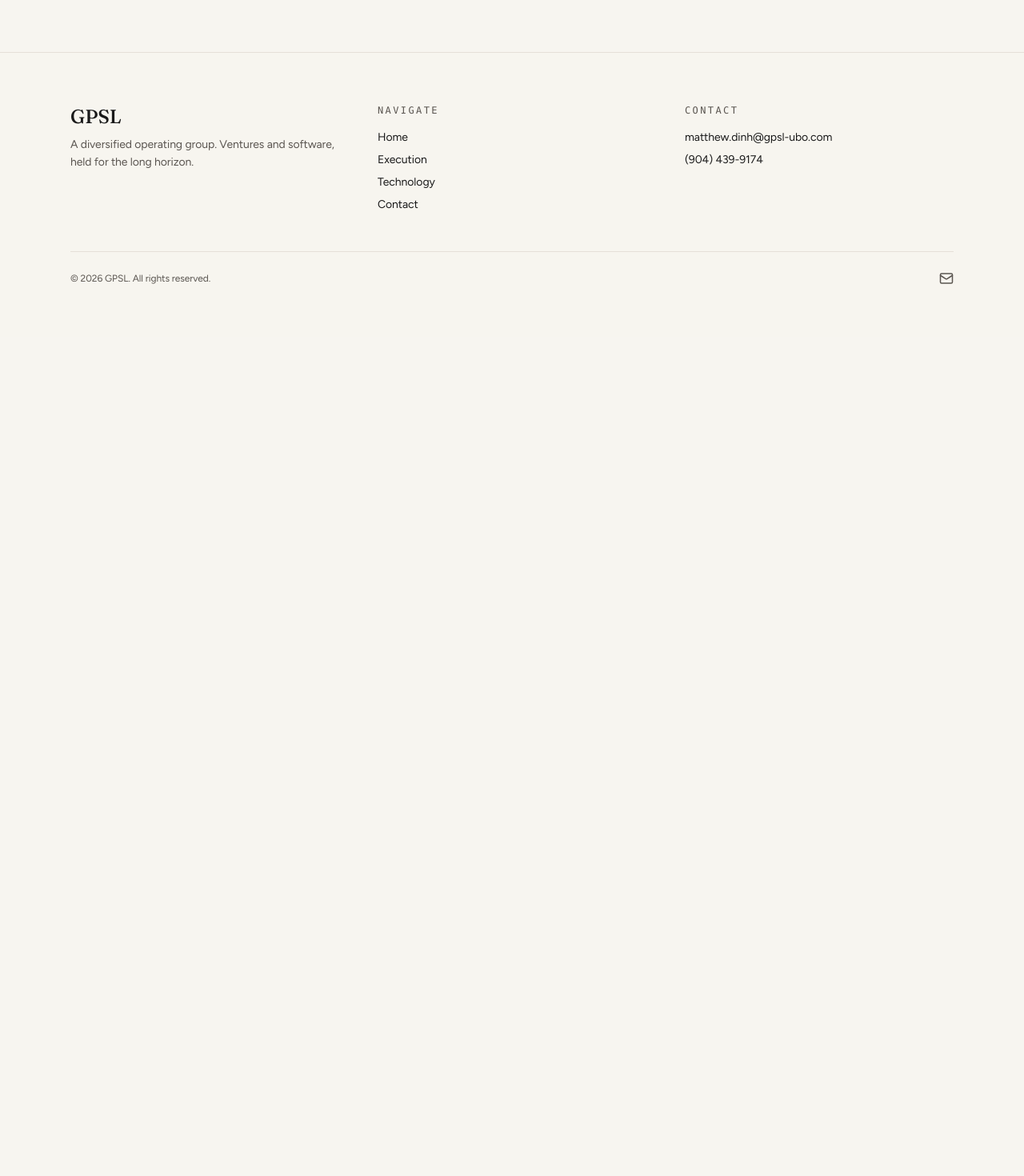
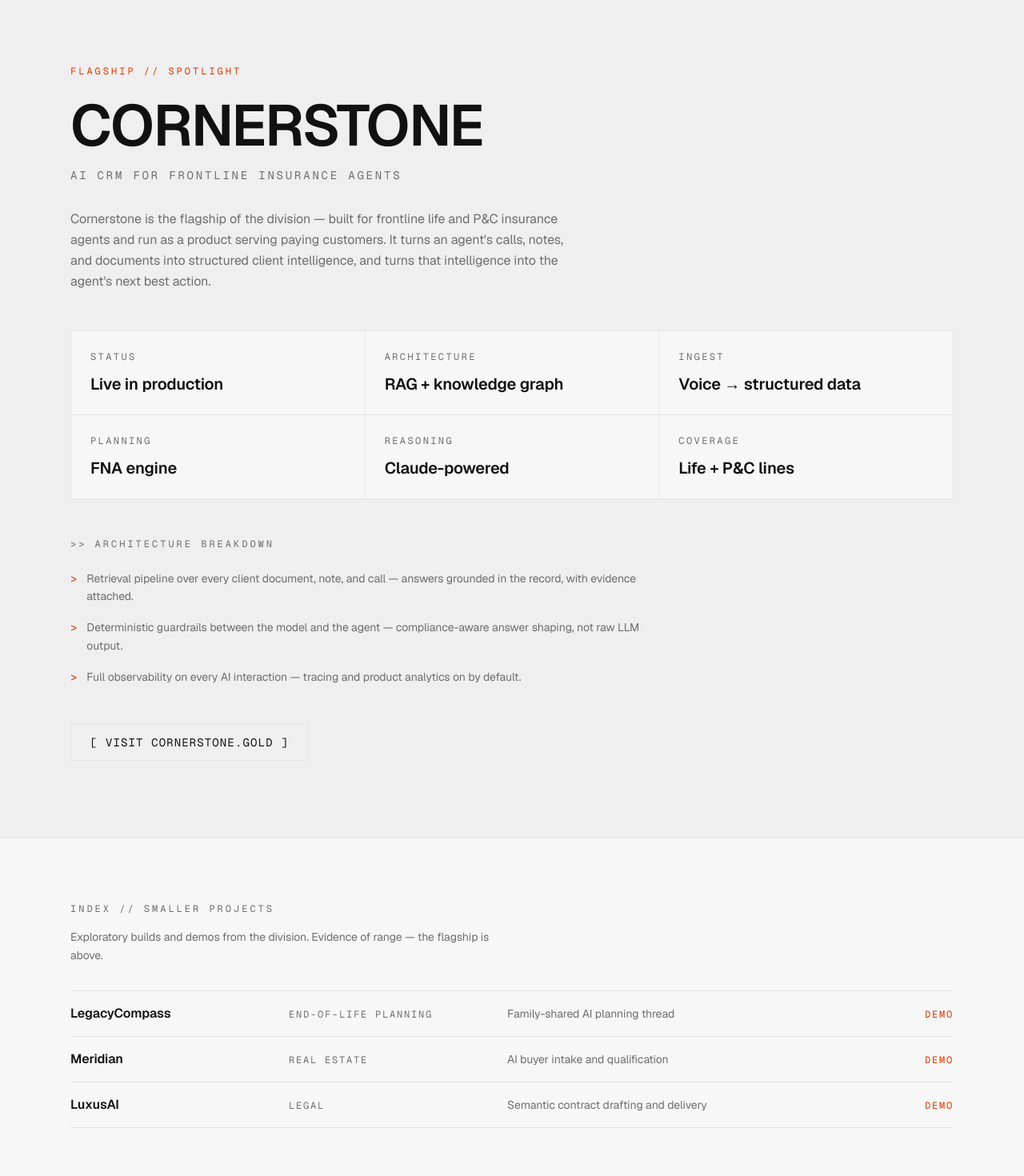
Before and after one commit to mattydinh/gpsl-technology, a Next.js app: page /technology in a window 1280 px wide. Shown: the part 1360-2830 px from the top of the page at 80% size. Before the commit the page ends 1781 px from the top, so only its background shows below. Built offline with nearby package versions, Linux system fonts and the light colour scheme.

Commit message:
feat(technology): Cornerstone flagship spotlight and demoted projects index

```diff
--- a/src/app/technology/page.tsx
+++ b/src/app/technology/page.tsx
@@ -114,6 +114,135 @@
           </div>
         </div>
       </section>
+
+      {/* 3. Flagship spotlight — Cornerstone */}
+      <section id="cornerstone" className="border-b border-tech-line bg-tech-panel">
+        <div className="mx-auto max-w-6xl px-6 py-24">
+          <p className="font-mono text-xs uppercase tracking-[0.25em] text-tech-accent">
+            Flagship // Spotlight
+          </p>
+          <h2 className="mt-6 font-display text-5xl font-semibold uppercase tracking-[-0.03em] text-tech-ink sm:text-6xl md:text-7xl">
+            Cornerstone
+          </h2>
+          <p className="mt-4 font-mono text-sm uppercase tracking-[0.2em] text-tech-muted">
+            AI CRM for frontline insurance agents
+          </p>
+          <p className="mt-8 max-w-[60ch] text-base leading-relaxed text-tech-muted">
+            Cornerstone is the flagship of the division &mdash; built for
+            frontline life and P&amp;C insurance agents and run as a product
+            serving paying customers. It turns an agent&apos;s calls, notes,
+            and documents into structured client intelligence, and turns that
+            intelligence into the agent&apos;s next best action.
+          </p>
+
+          {/* Fact grid — real, defensible facts only. Keep in sync with the
+              shipped product; remove anything that stops being true. */}
+          <div className="mt-12 grid gap-px border border-tech-line bg-tech-line sm:grid-cols-2 lg:grid-cols-3">
+            {[
+              { label: "Status", value: "Live in production" },
+              { label: "Architecture", value: "RAG + knowledge graph" },
+              { label: "Ingest", value: "Voice → structured data" },
+              { label: "Planning", value: "FNA engine" },
+              { label: "Reasoning", value: "Claude-powered" },
+              { label: "Coverage", value: "Life + P&C lines" },
+            ].map((fact) => (
+              <div key={fact.label} className="bg-tech-bg p-6">
+                <p className="font-mono text-xs uppercase tracking-[0.2em] text-tech-muted">
+                  {fact.label}
+                </p>
+                <p className="mt-3 font-display text-xl font-semibold tracking-[-0.01em] text-tech-ink">
+                  {fact.value}
+                </p>
+              </div>
+            ))}
+          </div>
+
+          <div className="mt-12">
+            <p className="font-mono text-xs uppercase tracking-[0.25em] text-tech-muted">
+              &gt;&gt; Architecture breakdown
+            </p>
+            <ul className="mt-6 max-w-[70ch] space-y-4">
+              {[
+                "Retrieval pipeline over every client document, note, and call — answers grounded in the record, with evidence attached.",
+                "Deterministic guardrails between the model and the agent — compliance-aware answer shaping, not raw LLM output.",
+                "Full observability on every AI interaction — tracing and product analytics on by default.",
+              ].map((line) => (
+                <li
+                  key={line}
+                  className="flex gap-3 text-sm leading-relaxed text-tech-muted"
+                >
+                  <span aria-hidden="true" className="font-mono text-tech-accent">
+                    &gt;
+                  </span>
+                  {line}
+                </li>
+              ))}
+            </ul>
+          </div>
+
+          <div className="mt-12">
+            <a
+              href="https://cornerstone.gold"
+              target="_blank"
+              rel="noopener noreferrer"
+              className={BTN_GHOST}
+            >
+              [ Visit cornerstone.gold ]
+            </a>
+          </div>
+        </div>
+      </section>
+
+      {/* 4. Projects index — smaller projects, visually subordinate */}
+      <section id="shipped" className="border-b border-tech-line">
+        <div className="mx-auto max-w-6xl px-6 py-20">
+          <p className="font-mono text-xs uppercase tracking-[0.25em] text-tech-muted">
+            Index // Smaller projects
+          </p>
+          <p className="mt-4 max-w-[60ch] text-sm leading-relaxed text-tech-muted">
+            Exploratory builds and demos from the division. Evidence of range
+            &mdash; the flagship is above.
+          </p>
+          <div className="mt-8 border-t border-tech-line">
+            {[
+              {
+                name: "LegacyCompass",
+                domain: "End-of-life planning",
+                line: "Family-shared AI planning thread",
+                status: "Demo",
+              },
+              {
+                name: "Meridian",
+                domain: "Real estate",
+                line: "AI buyer intake and qualification",
+                status: "Demo",
+              },
+              {
+                name: "LuxusAI",
+                domain: "Legal",
+                line: "Semantic contract drafting and delivery",
+                status: "Demo",
+              },
+            ].map((project) => (
+              <div
+                key={project.name}
+                className="grid gap-2 border-b border-tech-line py-4 sm:grid-cols-[1fr_1fr_2fr_auto] sm:items-baseline sm:gap-6"
+              >
+                <p className="font-display text-base font-semibold text-tech-ink">
+                  {project.name}
+                </p>
+                <p className="font-mono text-xs uppercase tracking-[0.15em] text-tech-muted">
+                  {project.domain}
+                </p>
+                <p className="text-sm text-tech-muted">{project.line}</p>
+                <p className="font-mono text-xs uppercase tracking-[0.15em] text-tech-accent">
+                  {project.status}
+                </p>
+              </div>
+            ))}
+          </div>
+        </div>
+      </section>
     </ThemeSurface>
   );
 }
```
Also changed, not shown: 1 other file (tests, documents, lock files or other folders).
